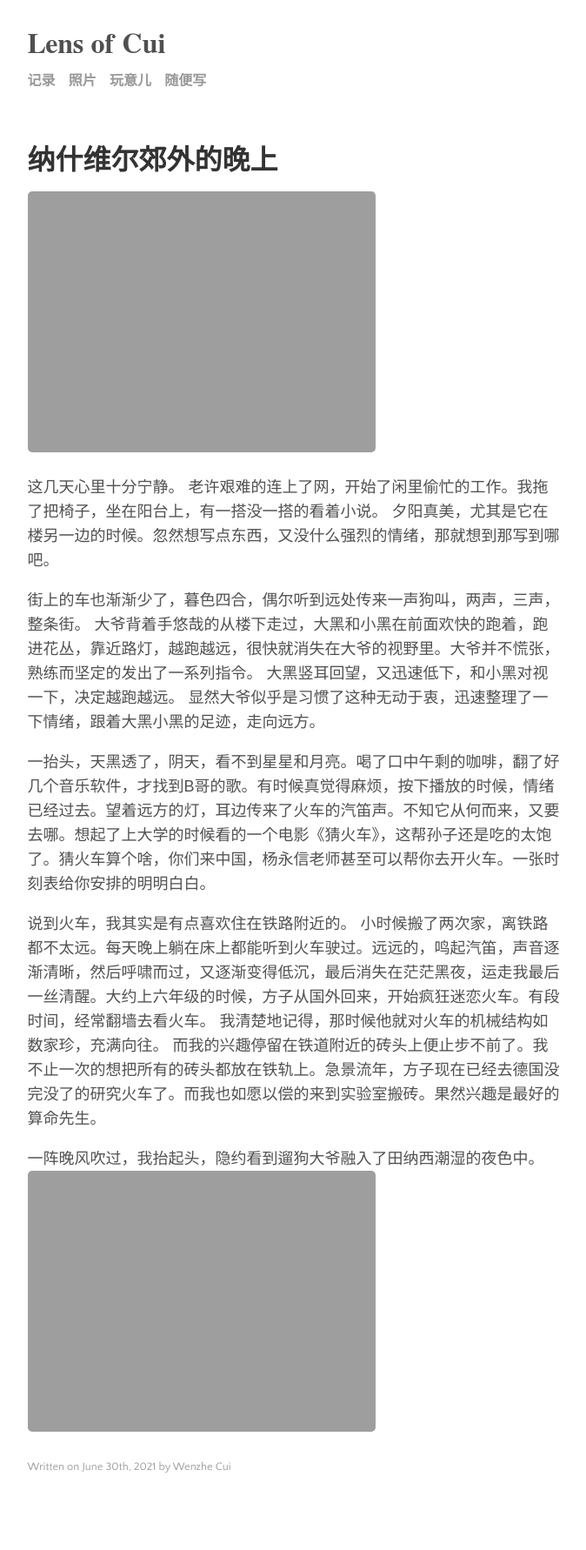
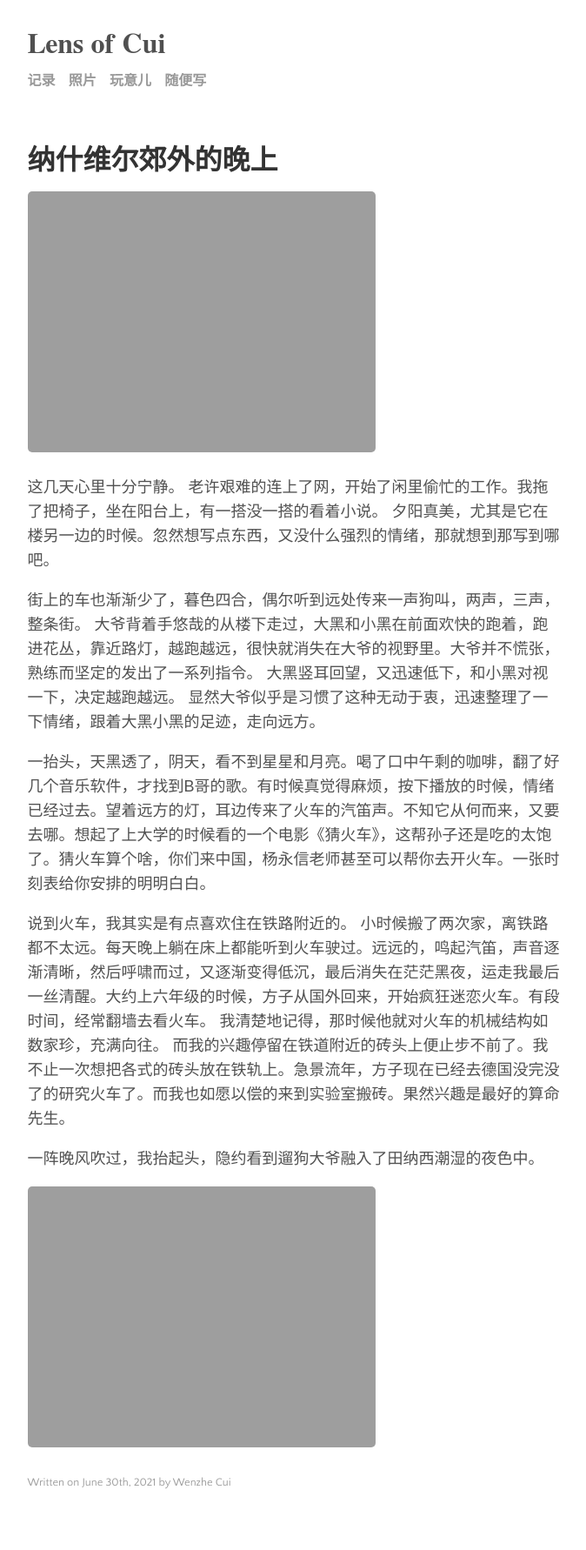
Before and after one commit to cuiwenzhe/blogs, a Jekyll site: the page built from _posts/2021-06-30-nashville.md, in a window 1280 px wide. Shown: the whole page at 87% size, without its empty margins (301-975 px from the left). Built offline with Jekyll 4.4.1, drawn with Linux system fonts in a browser that asks for light colours.

Commit message:
Update 2021-06-30-nashville.md

```diff
--- a/_posts/2021-06-30-nashville.md
+++ b/_posts/2021-06-30-nashville.md
@@ -6,14 +6,14 @@
 tags: [journey]
 image: /journey/0.jpeg
 ---
-
 这几天心里十分宁静。 老许艰难的连上了网，开始了闲里偷忙的工作。我拖了把椅子，坐在阳台上，有一搭没一搭的看着小说。 夕阳真美，尤其是它在楼另一边的时候。忽然想写点东西，又没什么强烈的情绪，那就想到那写到哪吧。
 
 街上的车也渐渐少了，暮色四合，偶尔听到远处传来一声狗叫，两声，三声，整条街。 大爷背着手悠哉的从楼下走过，大黑和小黑在前面欢快的跑着，跑进花丛，靠近路灯，越跑越远，很快就消失在大爷的视野里。大爷并不慌张，熟练而坚定的发出了一系列指令。 大黑竖耳回望，又迅速低下，和小黑对视一下，决定越跑越远。 显然大爷似乎是习惯了这种无动于衷，迅速整理了一下情绪，跟着大黑小黑的足迹，走向远方。
 
 一抬头，天黑透了，阴天，看不到星星和月亮。喝了口中午剩的咖啡，翻了好几个音乐软件，才找到B哥的歌。有时候真觉得麻烦，按下播放的时候，情绪已经过去。望着远方的灯，耳边传来了火车的汽笛声。不知它从何而来，又要去哪。想起了上大学的时候看的一个电影《猜火车》，这帮孙子还是吃的太饱了。猜火车算个啥，你们来中国，杨永信老师甚至可以帮你去开火车。一张时刻表给你安排的明明白白。
 
-说到火车，我其实是有点喜欢住在铁路附近的。 小时候搬了两次家，离铁路都不太远。每天晚上躺在床上都能听到火车驶过。远远的，鸣起汽笛，声音逐渐清晰，然后呼啸而过，又逐渐变得低沉，最后消失在茫茫黑夜，运走我最后一丝清醒。大约上六年级的时候，方子从国外回来，开始疯狂迷恋火车。有段时间，经常翻墙去看火车。 我清楚地记得，那时候他就对火车的机械结构如数家珍，充满向往。 而我的兴趣停留在铁道附近的砖头上便止步不前了。我不止一次的想把所有的砖头都放在铁轨上。急景流年，方子现在已经去德国没完没了的研究火车了。而我也如愿以偿的来到实验室搬砖。果然兴趣是最好的算命先生。
+说到火车，我其实是有点喜欢住在铁路附近的。 小时候搬了两次家，离铁路都不太远。每天晚上躺在床上都能听到火车驶过。远远的，鸣起汽笛，声音逐渐清晰，然后呼啸而过，又逐渐变得低沉，最后消失在茫茫黑夜，运走我最后一丝清醒。大约上六年级的时候，方子从国外回来，开始疯狂迷恋火车。有段时间，经常翻墙去看火车。 我清楚地记得，那时候他就对火车的机械结构如数家珍，充满向往。 而我的兴趣停留在铁道附近的砖头上便止步不前了。我不止一次想把各式的砖头放在铁轨上。急景流年，方子现在已经去德国没完没了的研究火车了。而我也如愿以偿的来到实验室搬砖。果然兴趣是最好的算命先生。
 
 一阵晚风吹过，我抬起头，隐约看到遛狗大爷融入了田纳西潮湿的夜色中。
+
 ![sad]({{ "/assets/img/journey/1.jpeg" | absolute_url }})
```
